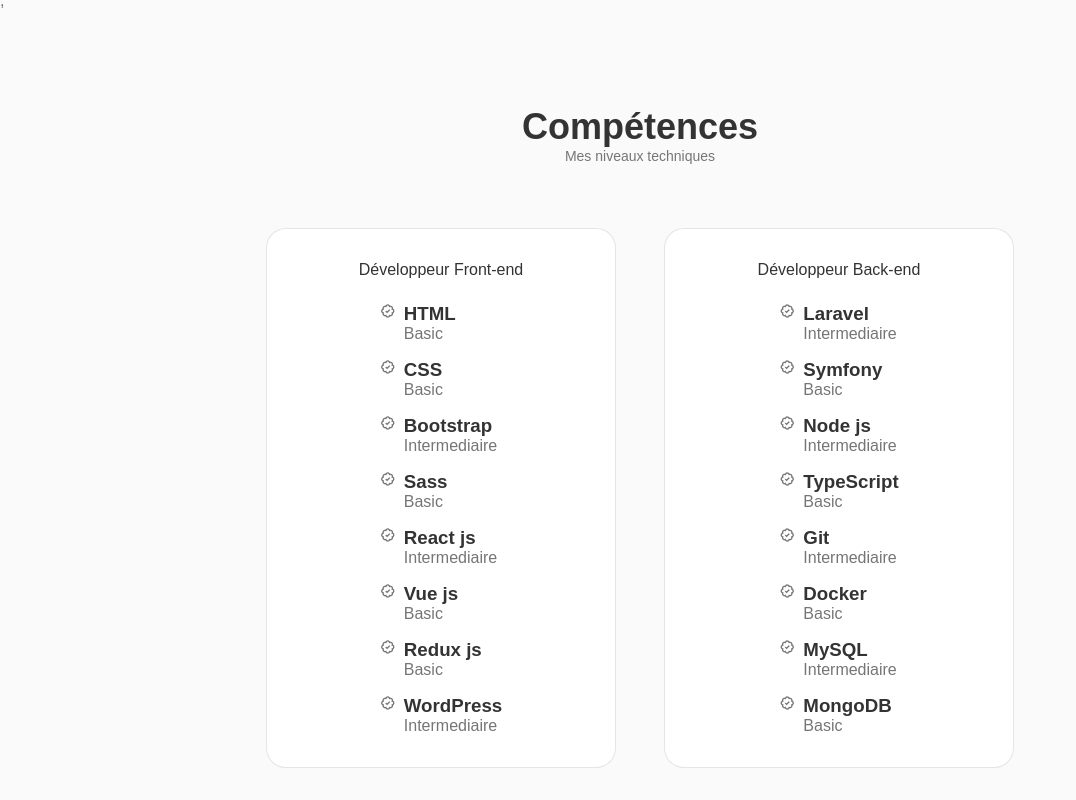
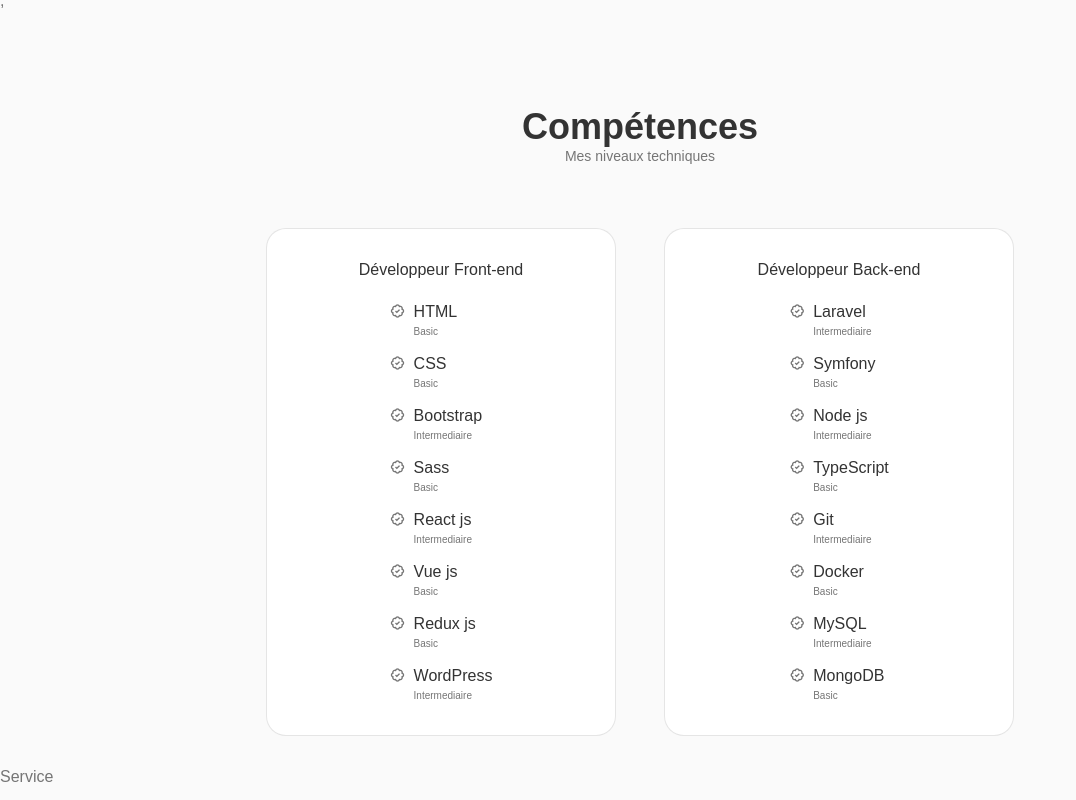
Before and after one commit to rovertnet/mon_portfolio, a React (Create React App) app: page / in a window 1280 px wide. Shown: the part 1340-2140 px from the top of the page, without its empty margins (0-1076 px from the left). Built offline with nearby package versions, Linux system fonts and the light colour scheme.

Commit message:
un autre comite

```diff
--- a/src/App.js
+++ b/src/App.js
@@ -3,6 +3,7 @@
 import Home from './composants/body/Home';
 import Competences from './composants/competences/Competences';
 import { Header } from './composants/header/Header';
+import Service from './composants/services/Service';
 
 function App() {
   return (
@@ -13,6 +14,7 @@
         <Home />,
         <About />,
         <Competences />
+        <Service />
       </main>
     </>
   );
--- a/src/composants/competences/competence.css
+++ b/src/composants/competences/competence.css
@@ -29,3 +29,39 @@
     display: flex;
     column-gap: 0.5rem;
 }
+.skills .bx-badge-check{
+    font-size: 1rem;
+    color: var(--title-color);
+}
+.skills_name{
+    font-size: var(--normal-font-size);
+    font-weight: var(--font-medium);
+    line-height: 18px;
+}
+.skills_level{
+    font-size: var(--tiny-font-size);
+}
+@media screen and (max-width: 992px) {
+    .skills_container{
+        grid-template-columns: max-content;
+        row-gap: 2rem;
+    }
+}
+
+@media screen and (max-width: 576px) {
+    .skills_container{
+        grid-template-columns: 1fr;
+    }
+    .skills_content{
+        padding: 1.5rem;
+    }
+}
+
+@media screen and (max-width: 350px) {
+    .skills_box{
+        column-gap: 1.25rem;
+    }
+    .skills_name{
+        font-size: var(--small-font-size);
+    }
+}
--- /dev/null
+++ b/src/composants/services/Service.jsx
@@ -0,0 +1,9 @@
+import React from 'react'
+
+const Service = () => {
+  return (
+    <div>Service</div>
+  )
+}
+
+export default Service
```
Also changed, not shown: src/composants/services/service.css (added).
